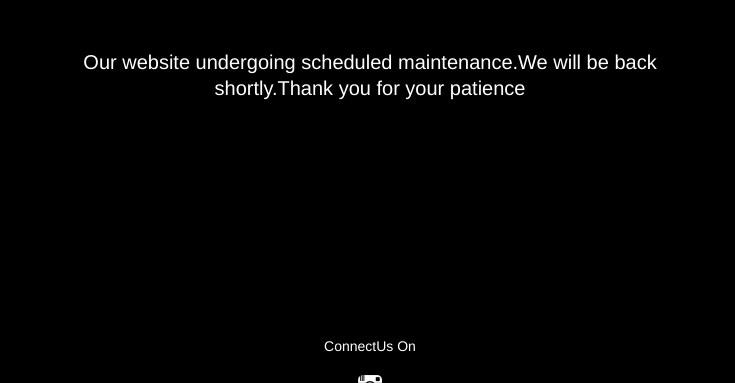
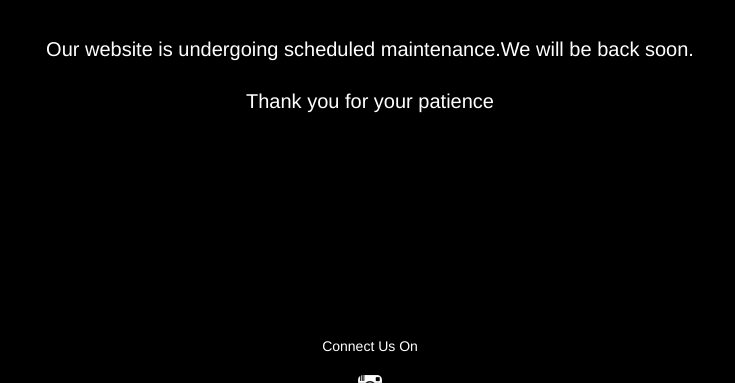
Before and after one commit to ziyad188/x-bue-2, a plain HTML site: page index.html in a window 1280 px wide. Shown: the part 369-752 px from the top of the page, without its empty margins (270-1005 px from the left). Drawn offline with Linux system fonts and the light colour scheme.

Commit message:
client need

```diff
--- a/css/app.css
+++ b/css/app.css
@@ -203,8 +203,9 @@ a:hover {
 }
 
 .progress {
-  max-width: 588px;
+  max-width: 688px;
   margin: 0 auto 10px;
+
 }
 
 .progress__text {
--- a/index.html
+++ b/index.html
@@ -32,7 +32,7 @@
       <div class="page__bottom">
         <div class="center">
           <div class="progress">
-            <div class="progress__text"></strong>Our website undergoing scheduled maintenance.We will be back shortly.Thank you for your patience</div>
+            <div class="progress__text"></strong>Our website is undergoing scheduled maintenance.We will be back soon.<br><br> Thank you for your patience</div>
 
           </div>
         </div>
@@ -41,7 +41,7 @@
     </div>
     <footer>
       <div class="page__middle center">
-        <p style="padding-bottom: 20px;" >ConnectUs On </p>
+        <p style="padding-bottom: 20px;" >Connect Us On </p>
         <a href="https://www.instagram.com/xbueperfume/"><img src="./img/insta.png"/></a>
       </div>
     </footer>
```
Also changed, not shown: img/fav.png (added).
